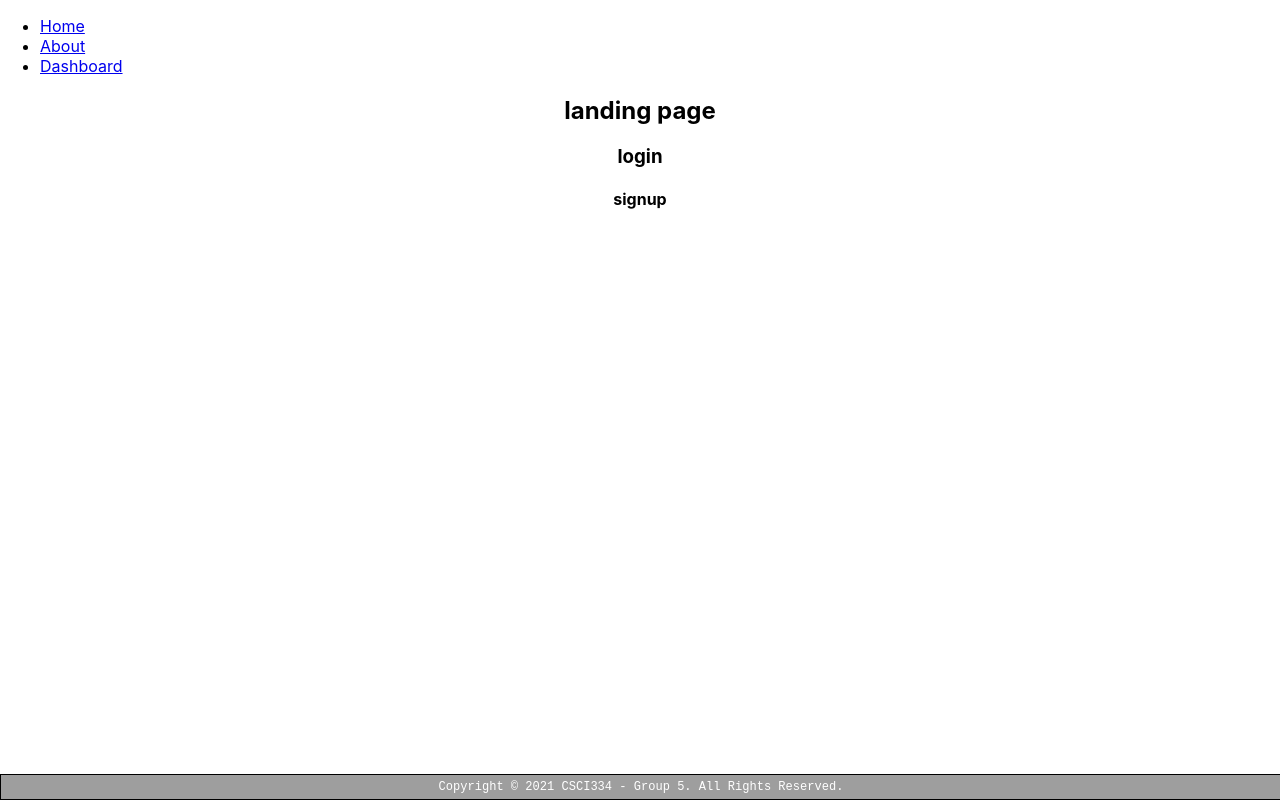
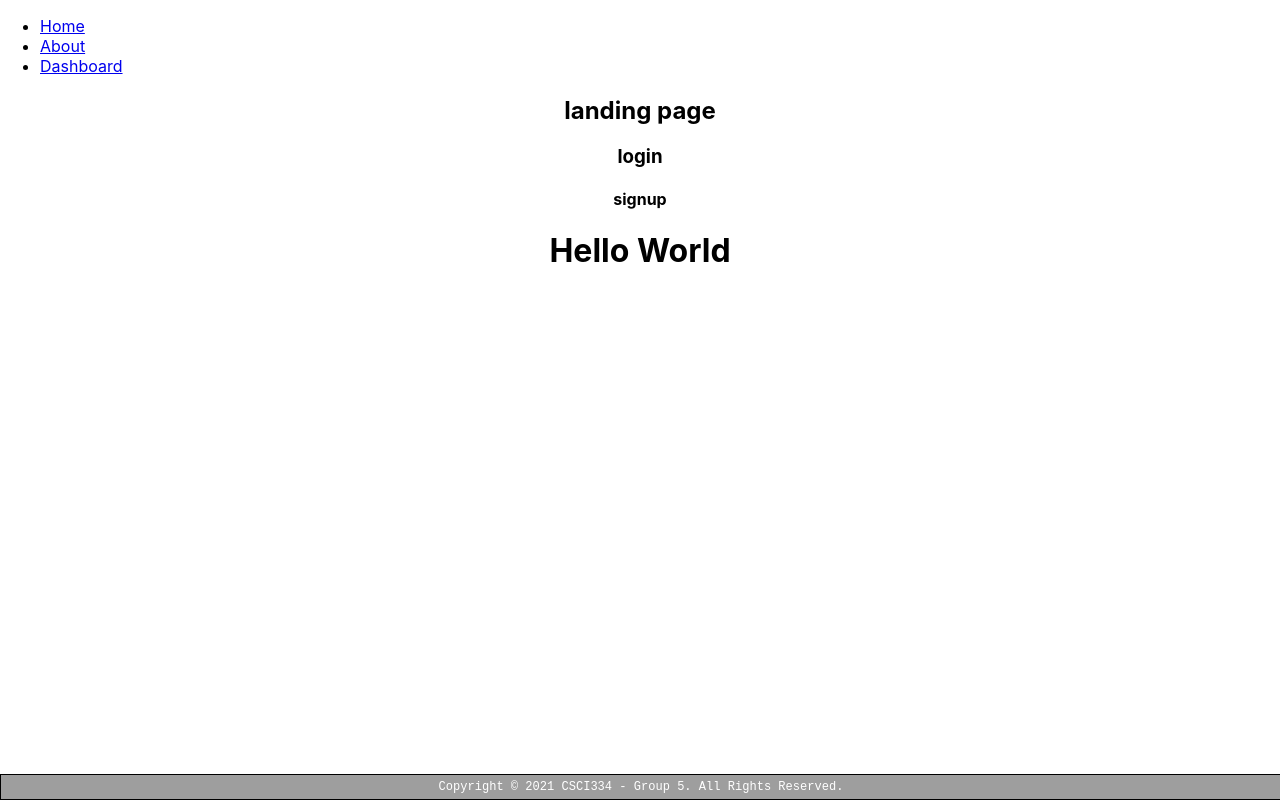
Before and after one commit to mohammedazizul/csci334-AutoJournalPublishDashboard-ClientSide, a React (Create React App) app: page / in a window 1280 px wide. Built offline with nearby package versions, Linux system fonts and the light colour scheme.

Commit message:
Home.js updated testing

```diff
--- a/package.json
+++ b/package.json
@@ -3,11 +3,15 @@
   "version": "0.1.0",
   "private": true,
   "dependencies": {
+    "@fortawesome/fontawesome-svg-core": "^1.2.36",
+    "@fortawesome/free-solid-svg-icons": "^5.15.4",
+    "@fortawesome/react-fontawesome": "^0.1.15",
     "@testing-library/jest-dom": "^5.14.1",
     "@testing-library/react": "^11.2.7",
     "@testing-library/user-event": "^12.8.3",
     "react": "^17.0.2",
     "react-dom": "^17.0.2",
+    "react-router-dom": "^5.3.0",
     "react-scripts": "4.0.3",
     "web-vitals": "^1.1.2"
   },
--- a/src/components/Home/Home.js
+++ b/src/components/Home/Home.js
@@ -6,6 +6,7 @@
       <h2>landing page </h2>
       <h3>login</h3>
       <h4>signup</h4>
+      <h1>Hello World</h1>
     </div>
   );
 };
```
Also changed, not shown: 1 other file (tests, documents, lock files or other folders).
